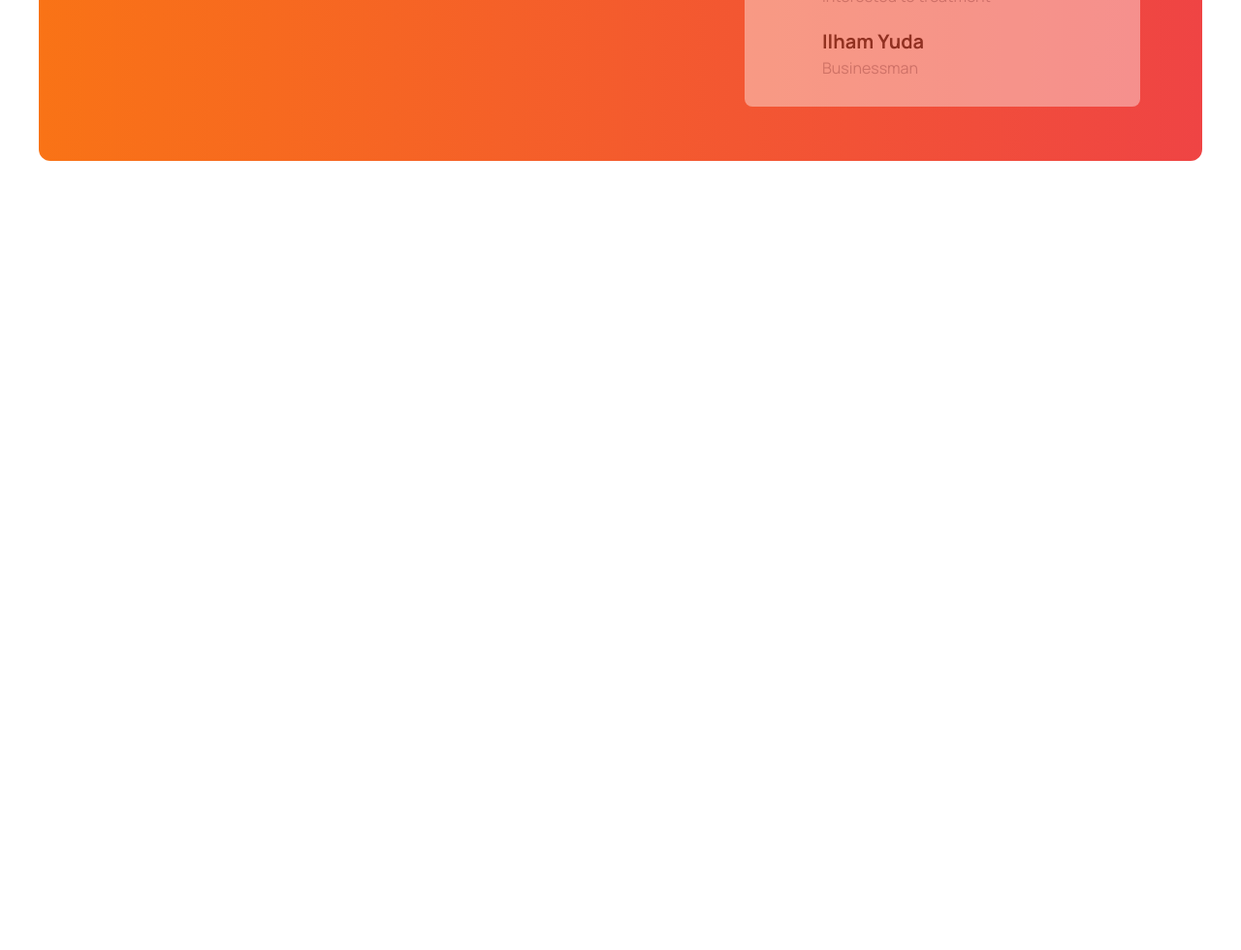
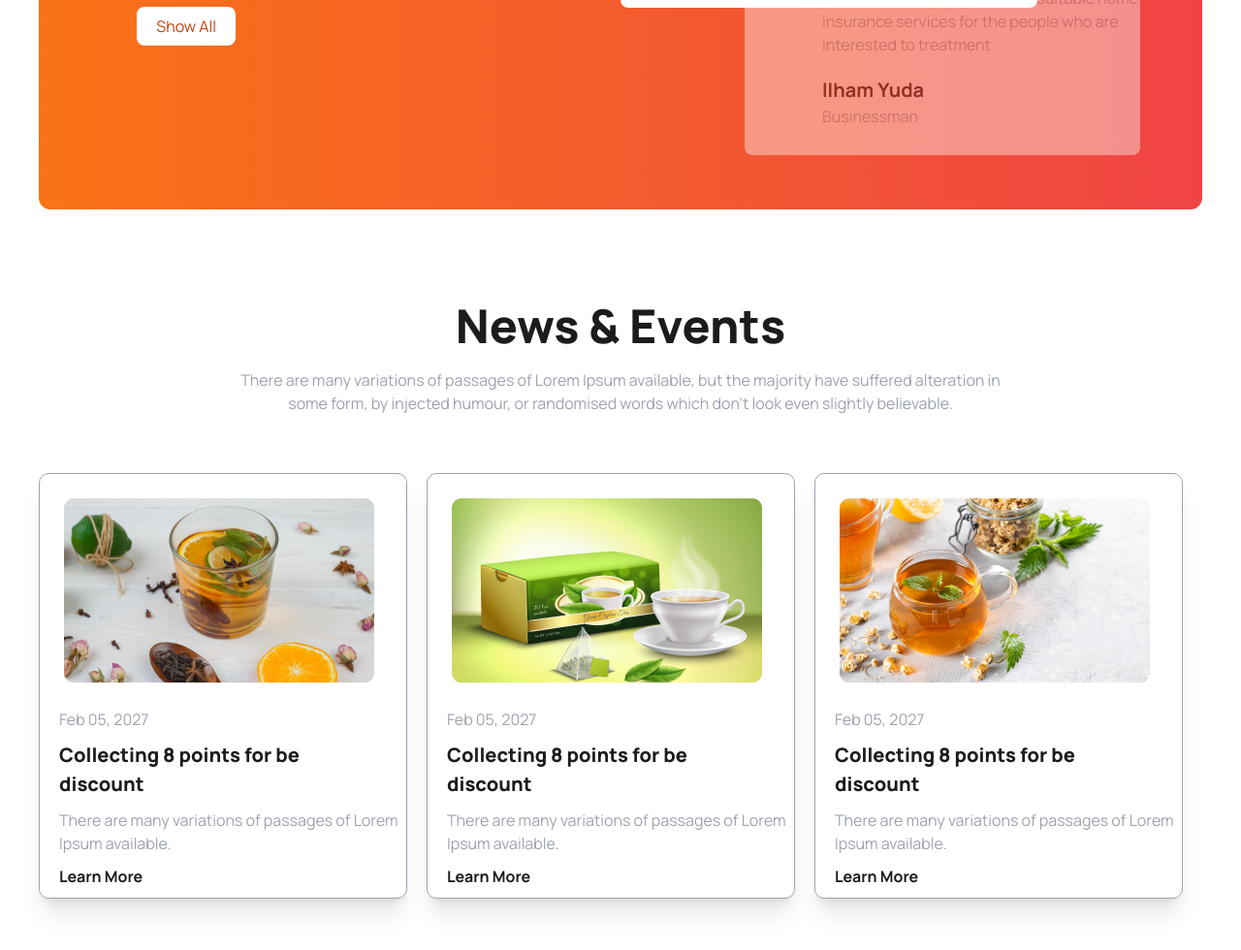
Before and after one commit to abirchokra/Tea-house-tailwind, a plain HTML site: page index.html in a window 1280 px wide. Shown: the part 2296-3276 px from the top of the page at 97% size. Before the commit the page ends 2558 px from the top, so only its background shows below. Drawn offline with nearby package versions, Linux system fonts and the light colour scheme.

Commit message:
main-section-done

```diff
--- a/index.html
+++ b/index.html
@@ -59,6 +59,7 @@
         </div>
 
     </header>
+
     <section class="py-8 md:py-24">
       <div class="text-center mx-auto">
         <h2 class="text-[30px] md:text-[40px] font-[800] text-[rgb(28,28,28)] mb-[20px]">Our Featured Products</h2>
@@ -133,7 +134,7 @@
 
     </section>
 
-    <section class="mb-24">
+    <section class="mb-24 mt-[100px]">
       <div class="bg-gradient-to-r from-orange-500 to-red-500 rounded-xl grid grid-cols-1 lg:grid-cols-2 text-white px-7 md:px-14">
         <div class="flex justify-center items-center overflow-hidden">
           <div class="w-5/6">
@@ -200,8 +201,44 @@
       </div>
     </section>
 
+    <section class="mb-[50px]">
+      <div class="mx-auto text-center text-[rgb(28,28,28)] md:w-[800px] md:mb-[60px]">
+        <h1 class="text-5xl font-[800]">News & Events</h1>
+        <p class="text-gray-400 mt-[20px] mb-[25px]">There are many variations of passages of Lorem Ipsum available, but the majority have suffered alteration in some form, by injected humour, or randomised words which don't look even slightly believable. </p>
+      </div>
+      <div class="md:flex justify-around">
+        <div class="md:w-[380px] overflow-hidden md:mr-[20px]  border border-gray-400 rounded-[10px] shadow-xl mb-[20px]">
+          <div class="m-[25px]"><img src="images/news-2.png" alt=""></div>
+          <p class="text-gray-400 mt-[10px] ml-[20px]">Feb 05, 2027</p>
+          <h3 class="text-[20px] font-[800] text-[rgb(28,28,28)] mt-[10px] ml-[20px]">Collecting 8 points for be <br>discount</h3>
+          <p class="text-gray-400 my-[10px] ml-[20px]">There are many variations of passages of Lorem Ipsum available.</p>
+          <h3 class="font-bold text-[rgb(28,28,28)] ml-[20px] pb-[10px]"><a class="no-underline" href="">Learn More</a></h3>
+        </div>
+        <div class="md:w-[380px] overflow-hidden md:mr-[20px]  border border-gray-400 rounded-[10px] shadow-xl mb-[20px]">
+          <div class="m-[25px]"><img src="images/news-1.png" alt=""></div>
+          <p class="text-gray-400 mt-[10px] ml-[20px]">Feb 05, 2027</p>
+          <h3 class="text-[20px] font-[800] text-[rgb(28,28,28)] mt-[10px] ml-[20px]">Collecting 8 points for be <br>discount</h3>
+          <p class="text-gray-400 my-[10px] ml-[20px]">There are many variations of passages of Lorem Ipsum available.</p>
+          <h3 class="font-bold text-[rgb(28,28,28)] ml-[20px] pb-[10px]"><a class="no-underline" href="">Learn More</a></h3>
+        </div>
+        <div class="md:w-[380px] overflow-hidden md:mr-[20px]   border border-gray-400 rounded-[10px] shadow-xl mb-[20px]">
+          <div class="m-[25px]"><img src="images/news-3.png" alt=""></div>
+          <p class="text-gray-400 mt-[10px] ml-[20px]">Feb 05, 2027</p>
+          <h3 class="text-[20px] font-[800] text-[rgb(28,28,28)] mt-[10px] ml-[20px]">Collecting 8 points for be <br>discount</h3>
+          <p class="text-gray-400 my-[10px] ml-[20px]">There are many variations of passages of Lorem Ipsum available.</p>
+          <h3 class="font-bold text-[rgb(28,28,28)] ml-[20px] pb-[10px]"><a class="no-underline" href="">Learn More</a></h3>
+        </div>
+
+
+      </div>
+
+    </section>
+
 
 
   </main>
+  <footer>
+
+  </footer>
 </body>
 </html>
```
